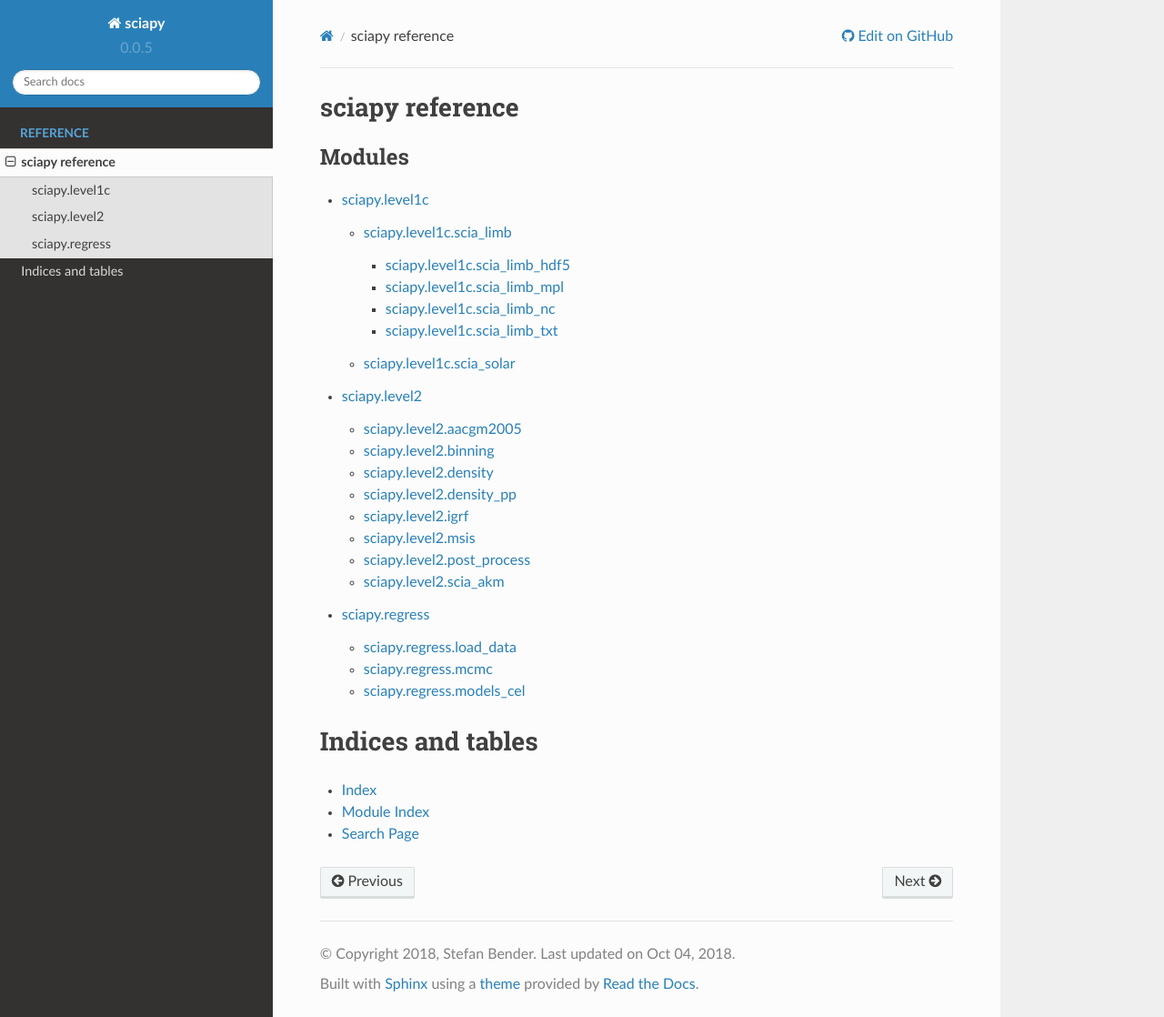
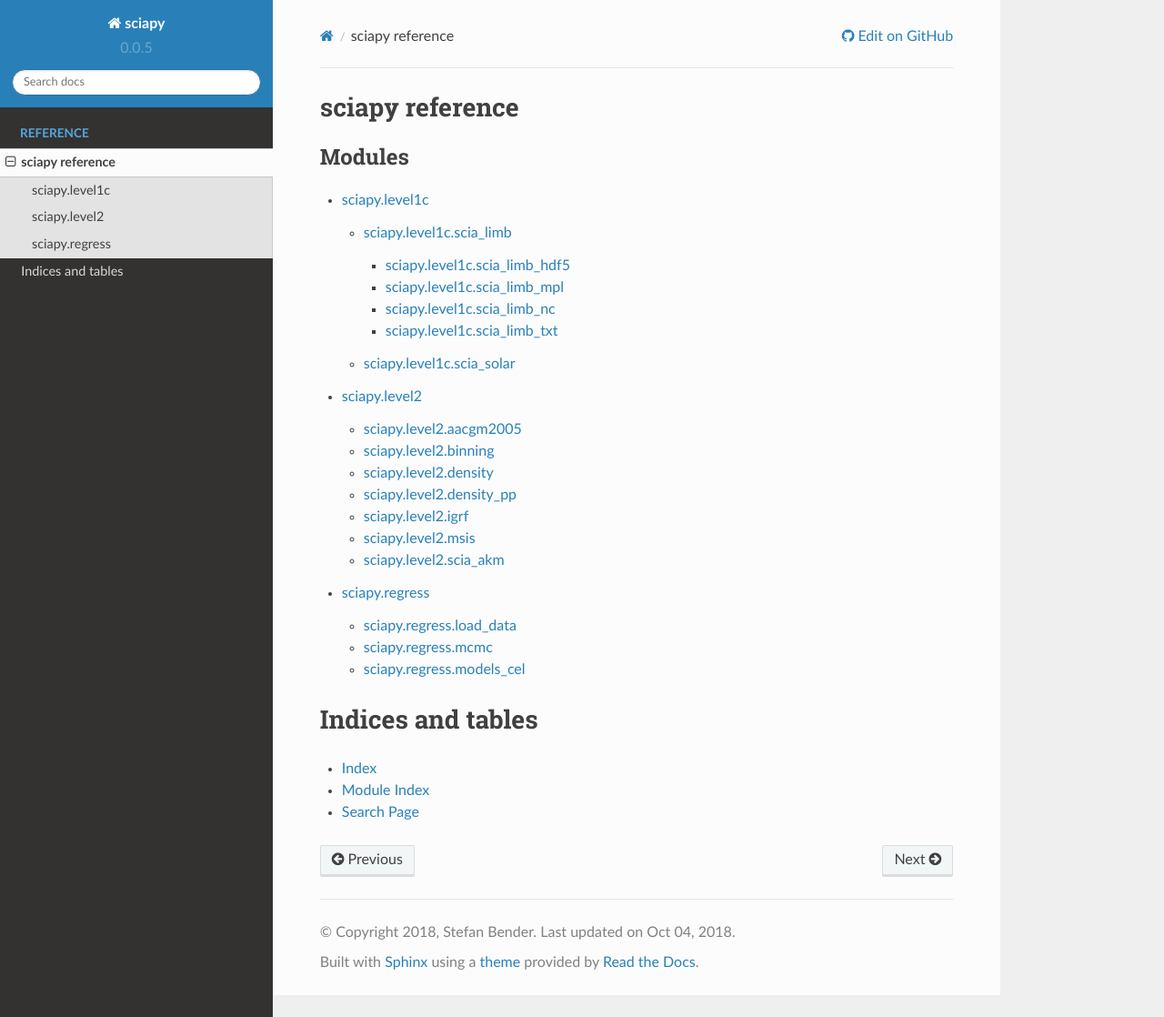
Before and after one commit to st-bender/sciapy, a Sphinx documentation site: the page built from docs/reference/index.rst, in a window 1280 px wide and 1118 px high. Shown: the whole window at 91% size. Built offline with Sphinx 7.4.7 and the Read the Docs theme 2.0.0, drawn with Linux system fonts in a browser that asks for light colours; pages that are not in the unit, such as notebooks, are missing from menus.

Commit message:
level 2: Remove `post_process` from docs
This script is not yet official and included in the documentation.

[skip ci]

```diff
--- a/docs/reference/sciapy.level2.rst
+++ b/docs/reference/sciapy.level2.rst
@@ -54,14 +54,6 @@
     :undoc-members:
     :show-inheritance:
 
-sciapy.level2.post\_process
-^^^^^^^^^^^^^^^^^^^^^^^^^^^
-
-.. automodule:: sciapy.level2.post_process
-    :members:
-    :undoc-members:
-    :show-inheritance:
-
 sciapy.level2.scia\_akm
 ^^^^^^^^^^^^^^^^^^^^^^^
 
```
